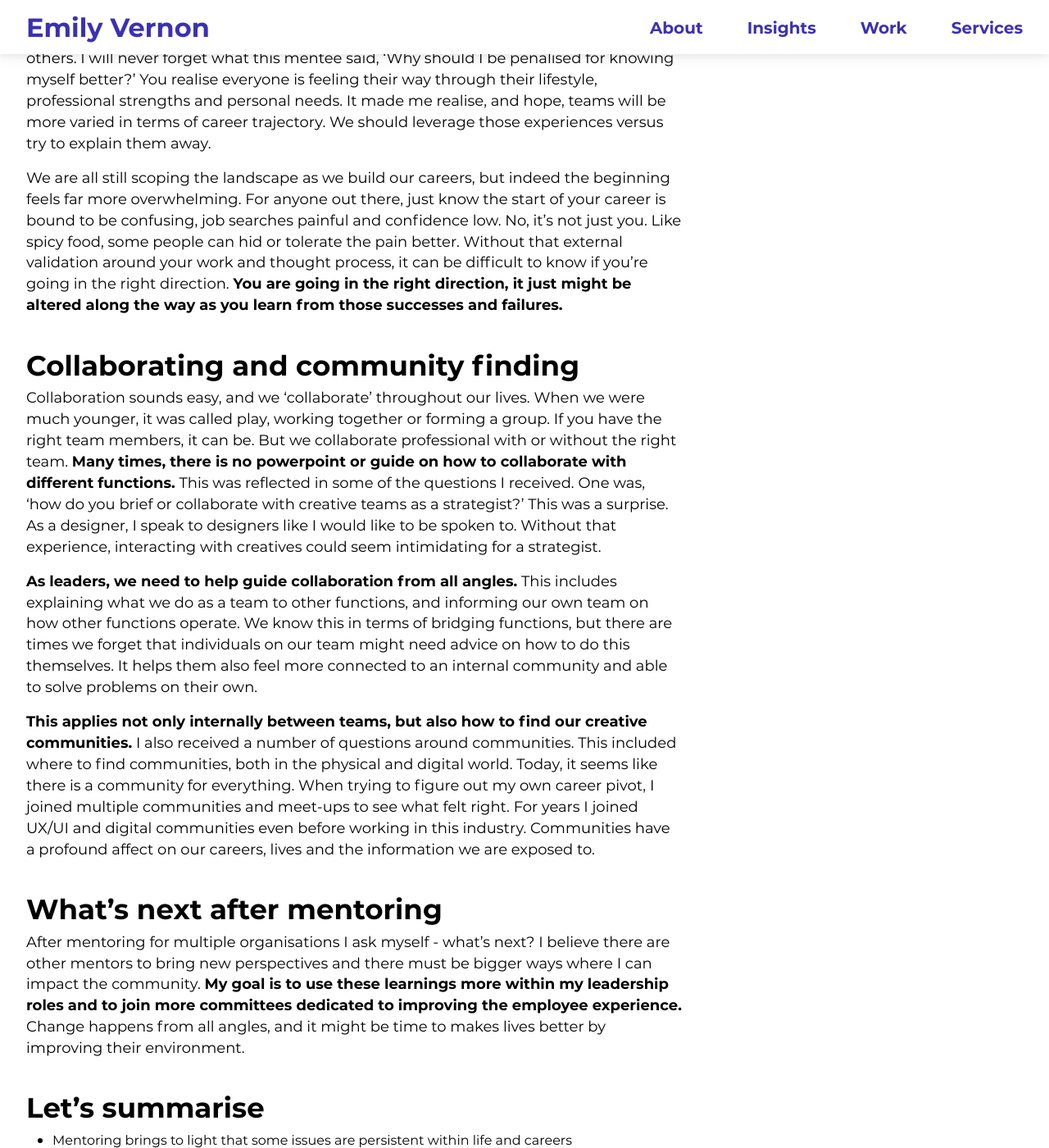
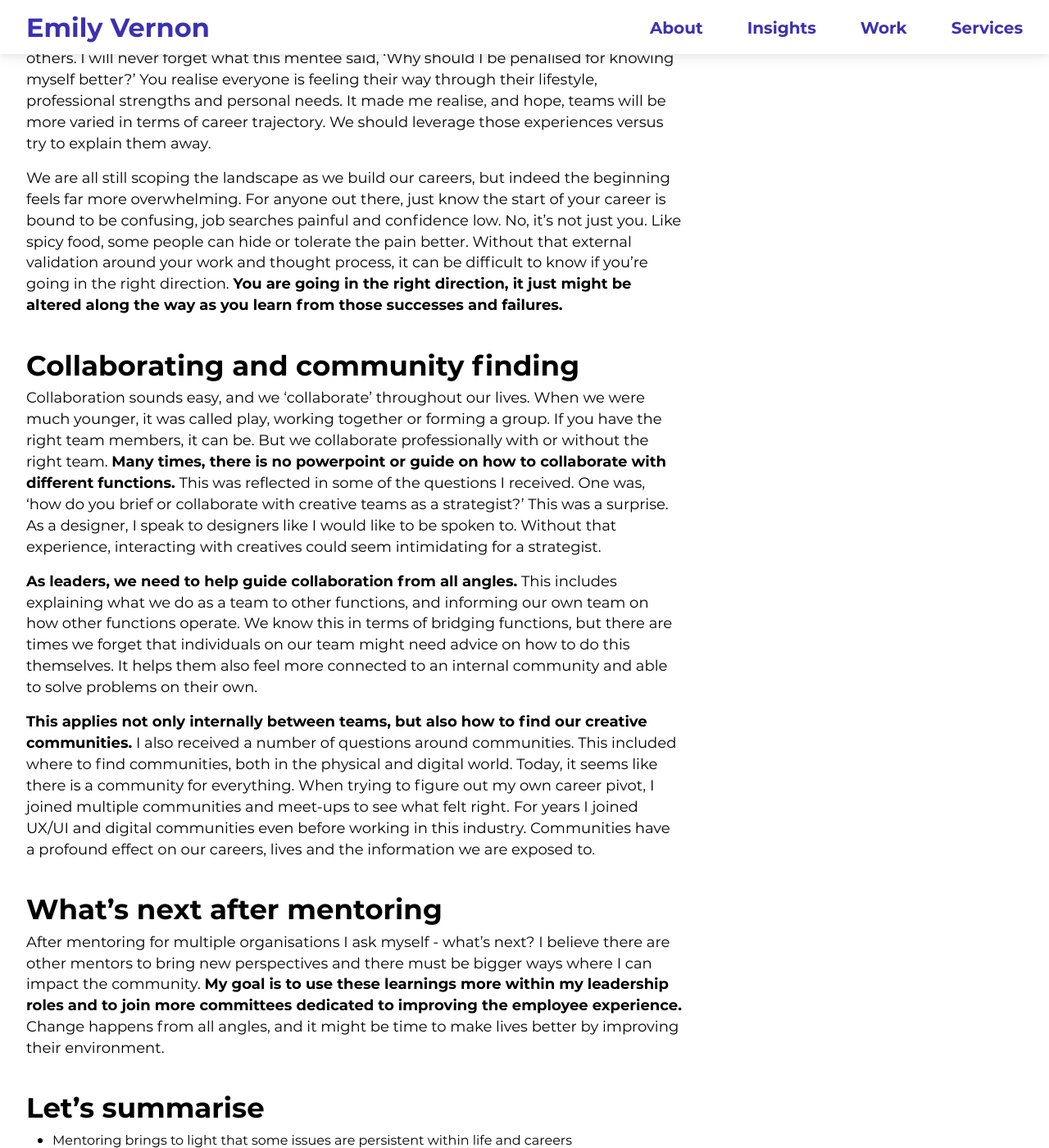
Before and after one commit to emilygv/emilyvernon.com, a Jekyll site: the page built from _posts/2021-06-25-how-creative-mentoring-preps-for-leading-teams.md, in a window 1280 px wide and 1400 px high, scrolled down 2338 px. Shown: the whole window at 82% size. Built offline with Jekyll 4.4.1, drawn with Linux system fonts in a browser that asks for light colours.

Commit message:
Update 2021-06-25-how-creative-mentoring-preps-for-leading-teams.md

```diff
--- a/_posts/2021-06-25-how-creative-mentoring-preps-for-leading-teams.md
+++ b/_posts/2021-06-25-how-creative-mentoring-preps-for-leading-teams.md
@@ -35,19 +35,19 @@ If I look back to my twenty-year old self entering the workforce after studying
 
 **I met fascinating individuals with different career paths. Some were just starting out and others were pivoting careers later in life.** When I say, ‘later in life’, it’s 40. Yes, 40. This is nothing compared to our lifespans, yet is still something you need to rationalise to others. I will never forget what this mentee said, ‘Why should I be penalised for knowing myself better?’ You realise everyone is feeling their way through their lifestyle, professional strengths and personal needs. It made me realise, and hope, teams will be more varied in terms of career trajectory. We should leverage those experiences versus try to explain them away.
 
-We are all still scoping the landscape as we build our careers, but indeed the beginning feels far more overwhelming. For anyone out there, just know the start of your career is bound to be confusing, job searches painful and confidence low. No, it's not just you. Like spicy food, some people can hid or tolerate the pain better. Without that external validation around your work and thought process, it can be difficult to know if you’re going in the right direction. **You are going in the right direction, it just might be altered along the way as you learn from those successes and failures.**
+We are all still scoping the landscape as we build our careers, but indeed the beginning feels far more overwhelming. For anyone out there, just know the start of your career is bound to be confusing, job searches painful and confidence low. No, it's not just you. Like spicy food, some people can hide or tolerate the pain better. Without that external validation around your work and thought process, it can be difficult to know if you’re going in the right direction. **You are going in the right direction, it just might be altered along the way as you learn from those successes and failures.**
 
 ## Collaborating and community finding
 
-Collaboration sounds easy, and we ‘collaborate’ throughout our lives. When we were much younger, it was called play, working together or forming a group. If  you have the right team members, it can be. But we collaborate professional with or without the right team. **Many times, there is no powerpoint or guide on how to collaborate with different functions.** This was reflected in some of the questions I received. One was, ‘how do you brief or collaborate with creative teams as a strategist?’ This was a surprise. As a designer, I speak to designers like I would like to be spoken to. Without that experience, interacting with creatives could seem intimidating for a strategist.
+Collaboration sounds easy, and we ‘collaborate’ throughout our lives. When we were much younger, it was called play, working together or forming a group. If  you have the right team members, it can be. But we collaborate professionally with or without the right team. **Many times, there is no powerpoint or guide on how to collaborate with different functions.** This was reflected in some of the questions I received. One was, ‘how do you brief or collaborate with creative teams as a strategist?’ This was a surprise. As a designer, I speak to designers like I would like to be spoken to. Without that experience, interacting with creatives could seem intimidating for a strategist.
 
 **As leaders, we need to help guide collaboration from all angles.** This includes explaining what we do as a team to other functions, and informing our own team on how other functions operate. We know this in terms of bridging functions, but there are times we forget that individuals on our team might need advice on how to do this themselves. It helps them also feel more connected to an internal community and able to solve problems on their own.
 
-**This applies not only internally between teams, but also how to find our creative communities.** I also received a number of questions around communities. This included where to find communities, both in the physical and digital world. Today, it seems like there is a community for everything. When trying to figure out my own career pivot, I joined multiple communities and meet-ups to see what felt right. For years I joined UX/UI and digital communities even before working in this industry. Communities have a profound affect on our careers, lives and the information we are exposed to.
+**This applies not only internally between teams, but also how to find our creative communities.** I also received a number of questions around communities. This included where to find communities, both in the physical and digital world. Today, it seems like there is a community for everything. When trying to figure out my own career pivot, I joined multiple communities and meet-ups to see what felt right. For years I joined UX/UI and digital communities even before working in this industry. Communities have a profound effect on our careers, lives and the information we are exposed to.
 
 ## What's next after mentoring
 
-After mentoring for multiple organisations I ask myself - what's next? I believe there are other mentors to bring new perspectives and there must be bigger ways where I can impact the community. **My goal is to use these learnings more within my leadership roles and to join more committees dedicated to improving the employee experience.** Change happens from all angles, and it might be time to makes lives better by improving their environment.
+After mentoring for multiple organisations I ask myself - what's next? I believe there are other mentors to bring new perspectives and there must be bigger ways where I can impact the community. **My goal is to use these learnings more within my leadership roles and to join more committees dedicated to improving the employee experience.** Change happens from all angles, and it might be time to make lives better by improving their environment.
 
 ## Let’s summarise
 
```
